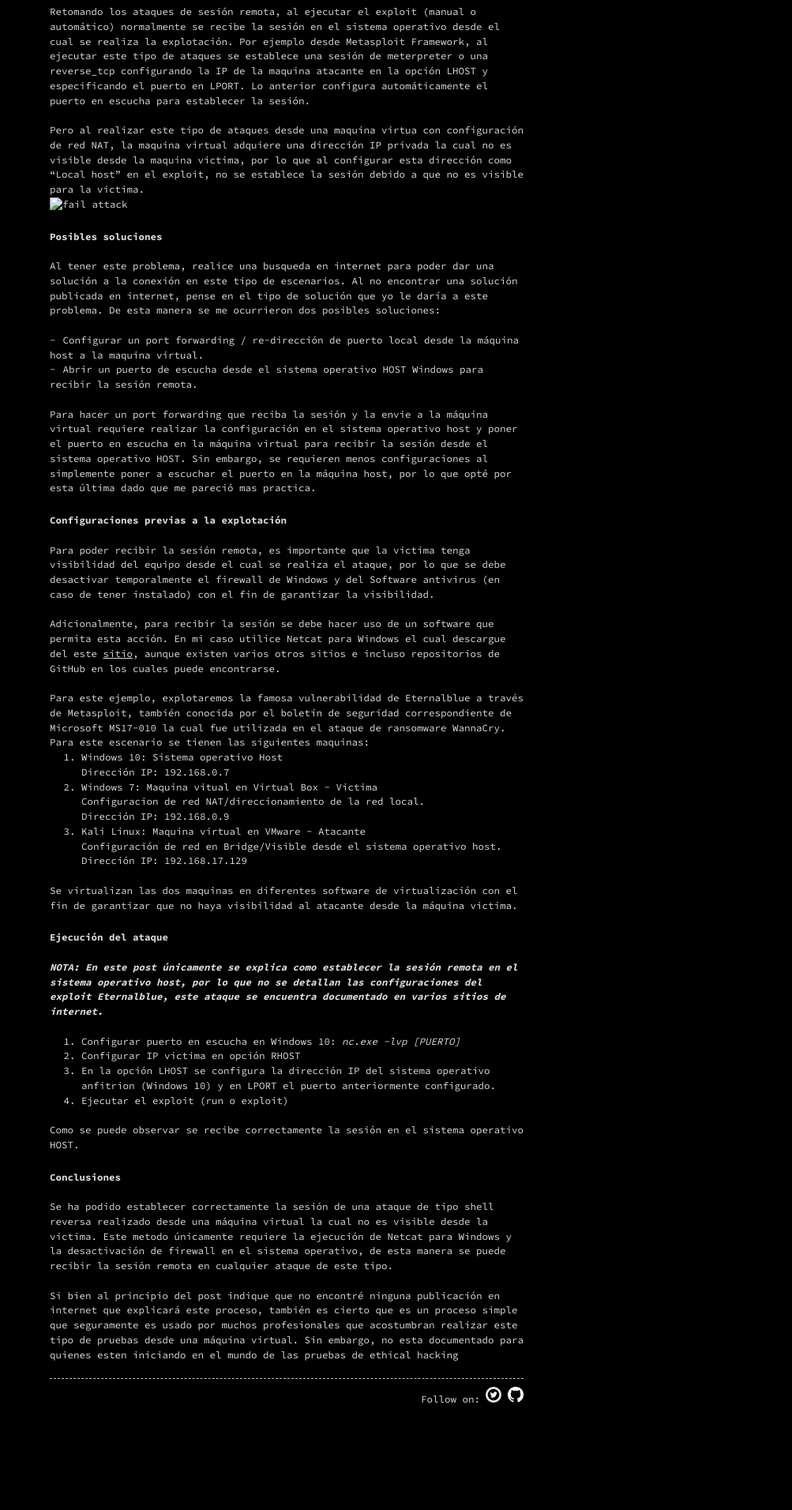
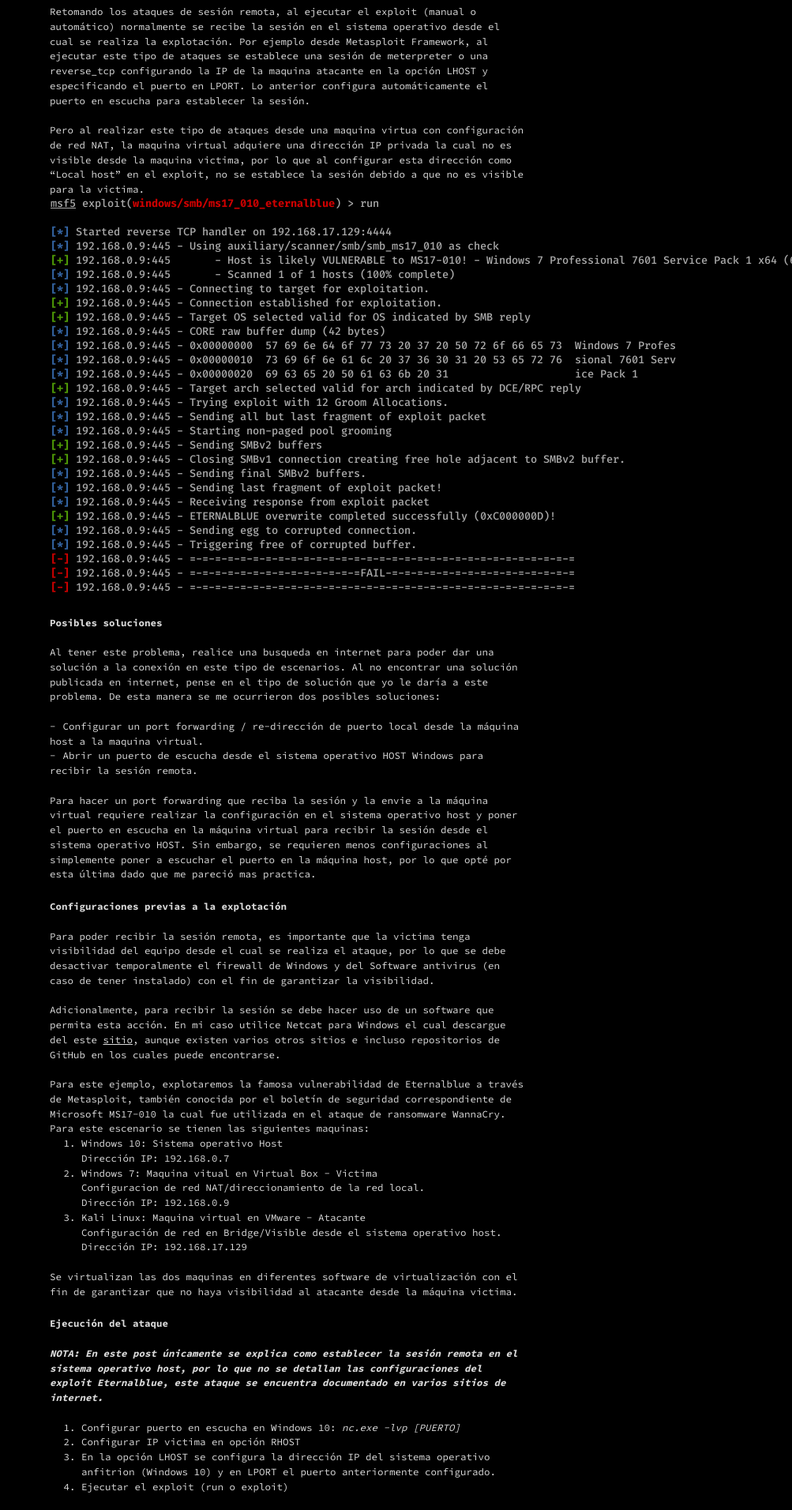
Before and after one commit to d4rk-wing/d4rkwz.github.io, a Jekyll site: the page built from _posts/2020-04-15-Rever-shell-en-maquina-virtual.markdown, in a window 1280 px wide. Shown: the part 617-2529 px from the top of the page at 79% size, without its empty margins (277-1280 px from the left). Built offline with Jekyll 4.4.1, drawn with Linux system fonts in a browser that asks for light colours; before the commit the page ends 2419 px from its top, so only the background shows below that.

Commit message:
agregar imagen a post shell reverse

```diff
--- a/_posts/2020-04-15-Rever-shell-en-maquina-virtual.markdown
+++ b/_posts/2020-04-15-Rever-shell-en-maquina-virtual.markdown
@@ -15,7 +15,7 @@ categories: Hacking
 <br />Retomando los ataques de sesión remota, al ejecutar el exploit (manual o automático) normalmente se recibe la sesión en el sistema operativo desde el cual se realiza la explotación. Por ejemplo desde Metasploit Framework, al ejecutar este tipo de ataques se establece una sesión de meterpreter o una reverse_tcp configurando la IP de la maquina atacante en la opción LHOST y especificando el puerto en LPORT. Lo anterior configura automáticamente el puerto en escucha para establecer la sesión.
 <br />Pero al realizar este tipo de ataques desde una maquina virtua con configuración de red NAT, la maquina virtual adquiere una dirección IP privada la cual no es visible desde la maquina victima, por lo que al configurar esta dirección como "Local host" en el exploit, no se establece la sesión debido a que no es visible para la victima.
 
-![fail attack](images/post/Rever-shell-en-maquina-virtual/fail_exploit.png)
+![fail attack](/images/post/Rever-shell-en-maquina-virtual/fail_exploit.png)
 
 ## Posibles soluciones
 <br />Al tener este problema, realice una busqueda en internet para poder dar una solución a la conexión en este tipo de escenarios. Al no encontrar una solución publicada en internet, pense en el tipo de solución que yo le daría a este problema. De esta manera se me ocurrieron dos posibles soluciones:
```
